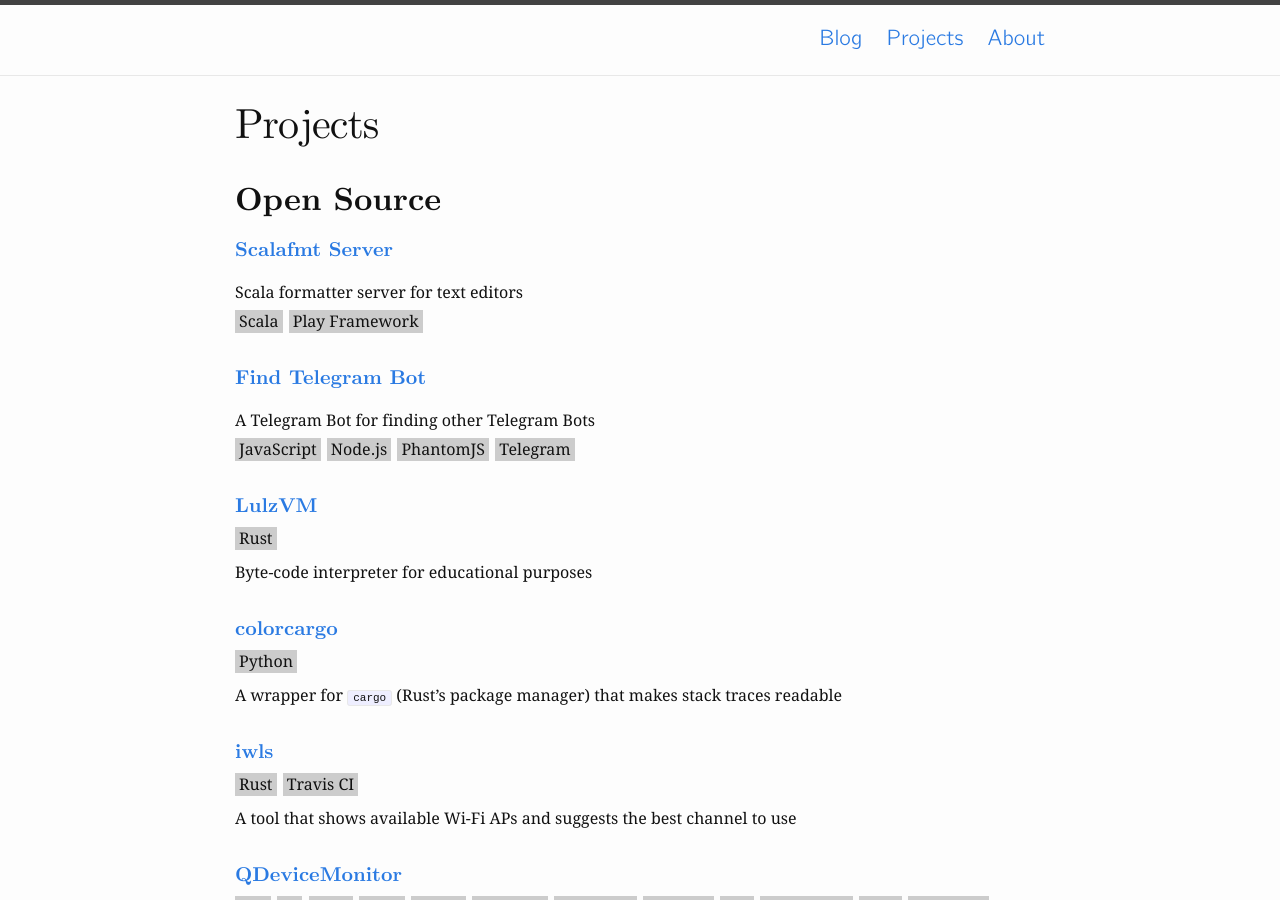
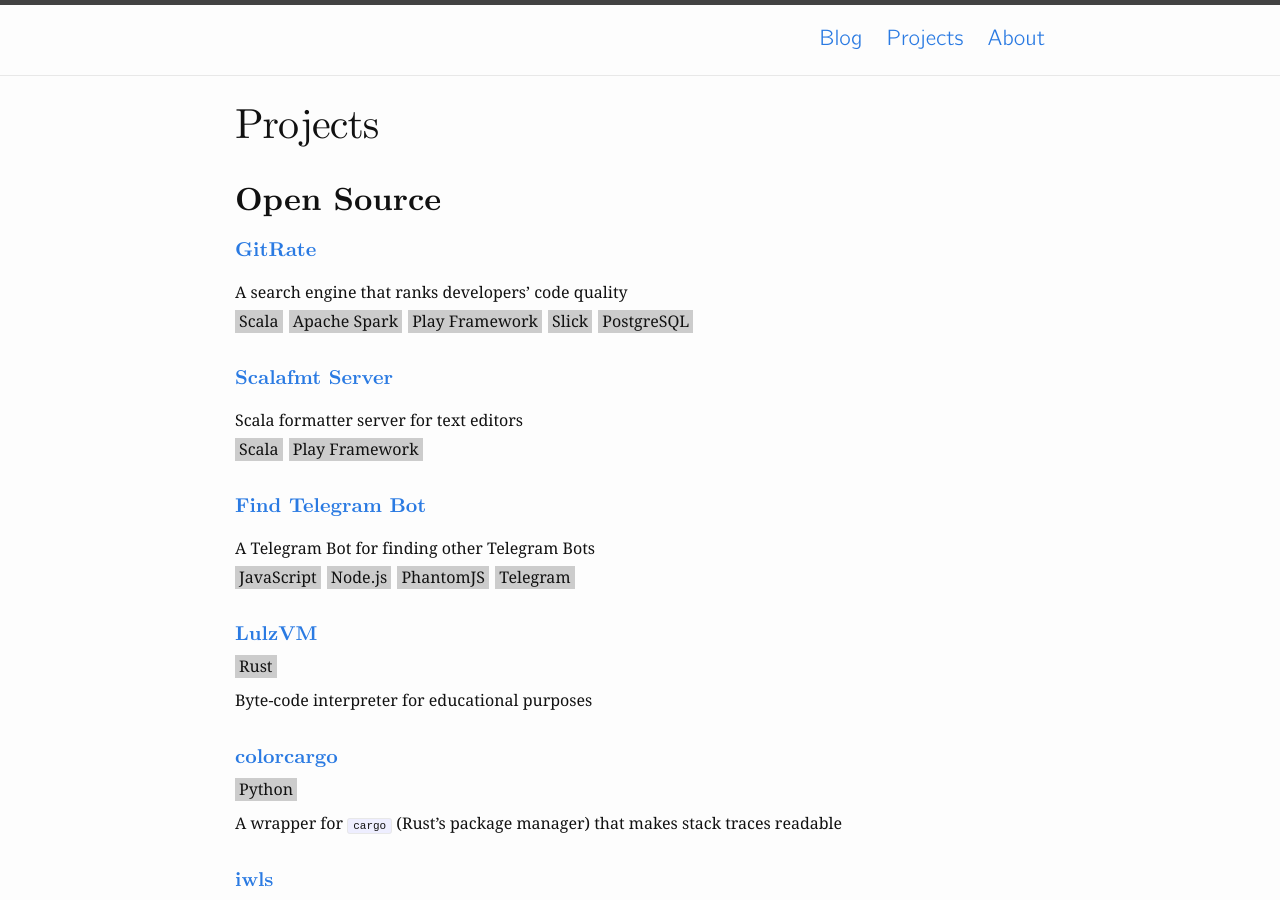
Before and after one commit to alopatindev/alopatindev.github.io, a Jekyll site: the page built from 01_projects.md, in a window 1280 px wide and 900 px high. Built offline with Jekyll 4.4.1, drawn with Linux system fonts in a browser that asks for light colours.

Commit message:
update 01_projects

```diff
--- a/01_projects.md
+++ b/01_projects.md
@@ -5,6 +5,16 @@
 ---
 
 ## Open Source
+
+#### [GitRate](https://github.com/alopatindev/gitrate)
+A search engine that ranks developers' code quality
+<div class="tags">
+  <span class="tag">Scala</span>
+  <span class="tag">Apache Spark</span>
+  <span class="tag">Play Framework</span>
+  <span class="tag">Slick</span>
+  <span class="tag">PostgreSQL</span>
+</div>
 
 #### [Scalafmt Server](https://github.com/alopatindev/scalafmt-server)
 Scala formatter server for text editors
```
